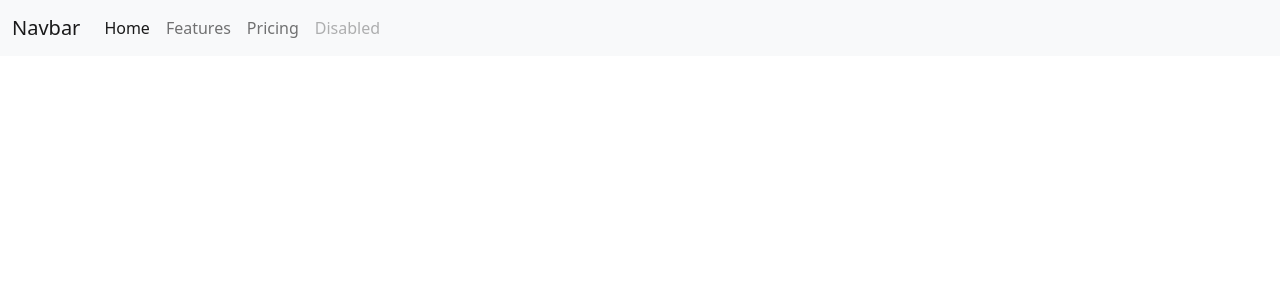
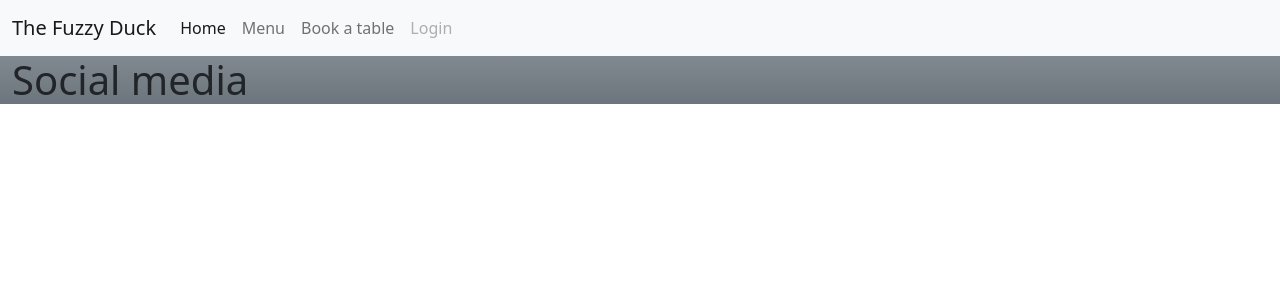
Before and after one commit to MTSSamsioe/book_a_table, a Django app: template bookings/templates/bookings/base.html in a window 1280 px wide. Shown: the top 300 px of the page. Run offline with Django 3.2, Linux system fonts and the light colour scheme; the template is opened without the code that fills it, so the values that code supplies are empty.

Commit message:
Add structure to index.html and nav

```diff
--- a/bookings/templates/bookings/base.html
+++ b/bookings/templates/bookings/base.html
@@ -15,16 +15,16 @@
 <body>
     <nav class="navbar navbar-expand-lg bg-light">
         <div class="container-fluid">
-          <a class="navbar-brand" href="#">Navbar</a>
+          <a class="navbar-brand" href="#">The Fuzzy Duck</a>
           <button class="navbar-toggler" type="button" data-bs-toggle="collapse" data-bs-target="#navbarNavAltMarkup" aria-controls="navbarNavAltMarkup" aria-expanded="false" aria-label="Toggle navigation">
             <span class="navbar-toggler-icon"></span>
           </button>
-          <div class="collapse navbar-collapse" id="navbarNavAltMarkup">
-            <div class="navbar-nav">
+          <div class="collapse navbar-collapse float-right" id="navbarNavAltMarkup">
+            <div class="navbar-nav ">
               <a class="nav-link active" aria-current="page" href="#">Home</a>
-              <a class="nav-link" href="#">Features</a>
-              <a class="nav-link" href="#">Pricing</a>
-              <a class="nav-link disabled">Disabled</a>
+              <a class="nav-link" href="#">Menu</a>
+              <a class="nav-link" href="#">Book a table</a>
+              <a class="nav-link disabled">Login</a>
             </div>
           </div>
         </div>
@@ -35,5 +35,11 @@
         <!-- Content Goes here -->
         {% endblock content %}
     </main>
+    <footer>
+    <div class="container-fluid bg-secondary bg-gradient">
+      <div class="h1">Social media</div>
+
+    </div>
+    </footer>
 </body>
 </html>
```
Also changed, not shown: bookings/templates/bookings/index.html (+30 -2 lines).
